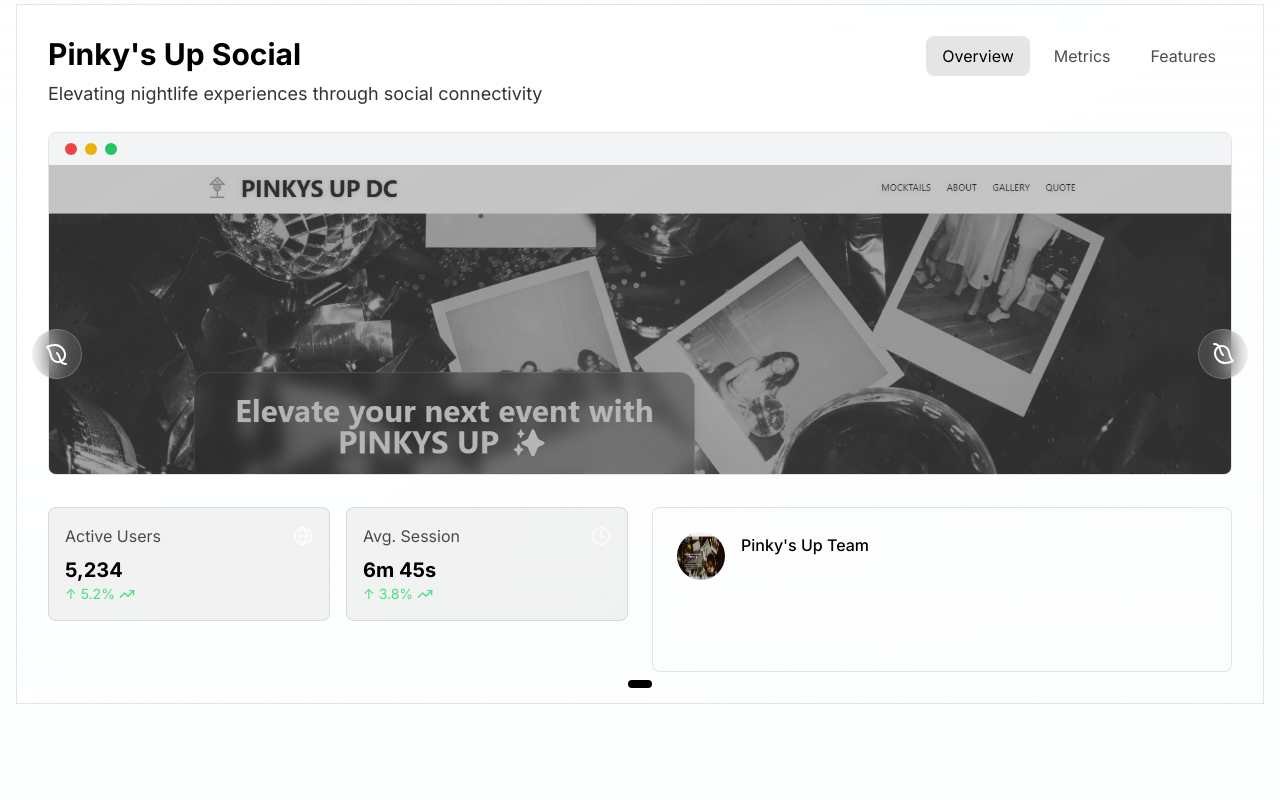
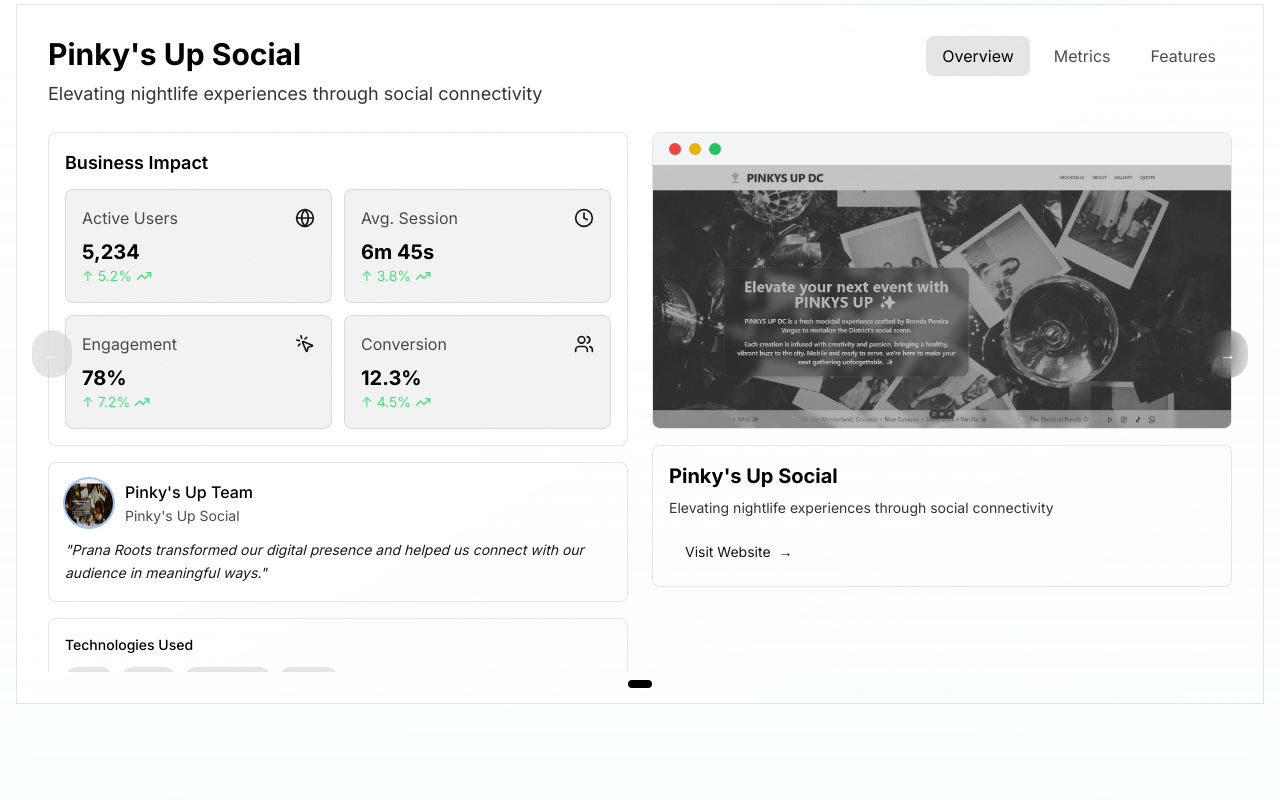
Before and after one commit to prana-canopy/prana-roots, a Next.js app: page / in a window 1280 px wide. Shown: the part 860-1660 px from the top of the page. Built offline with nearby package versions, Linux system fonts and the light colour scheme.

Commit message:
our process color improvements

```diff
--- a/components/rotating-carousel.tsx
+++ b/components/rotating-carousel.tsx
@@ -143,7 +143,11 @@
     if (!isAutoPlaying) return;
     const timer = setInterval(() => {
       setDirection(1);
-      setCurrentIndex((prevIndex) => (prevIndex + 1) % cards.length);
+      setCurrentIndex(
+        direction === 'next'
+          ? (currentIndex + 1) % cards.length
+          : (currentIndex - 1 + cards.length) % cards.length
+      );
     }, 10000);
     return () => clearInterval(timer);
   }, [isAutoPlaying]);
@@ -201,23 +205,23 @@
     <div className="w-full max-w-7xl mx-auto px-4 py-16">
       <div className="relative h-[700px] perspective">
         {/* Navigation Buttons */}
-        <div className="absolute inset-x-0 top-1/2 -translate-y-1/2 flex justify-between z-20 px-4">
+        <div className="absolute inset-x-2 md:inset-x-4 top-1/2 -translate-y-1/2 flex justify-between z-20">
           {['prev', 'next'].map((direction) => (
             <button
               key={direction}
               onClick={() => {
-                const newDirection = direction === 'next' ? 1 : -1;
-                setDirection(newDirection);
-                setCurrentIndex((currentIndex + newDirection + cards.length) % cards.length);
+                setDirection(direction === 'next' ? 1 : -1);
+                setCurrentIndex(
+                  direction === 'next'
+                    ? (currentIndex + 1) % cards.length
+                    : (currentIndex - 1 + cards.length) % cards.length
+                );
               }}
-              className="p-3 rounded-full bg-white/10 backdrop-blur-md border border-white/20
-                hover:bg-white/20 transition-all duration-300 hover:scale-110 group"
+              className={`p-2 md:p-3 rounded-full ${theme === 'dark' ? 'bg-white/10 hover:bg-white/20' : 'bg-black/10 hover:bg-black/20'}
+                backdrop-blur-md transition-colors duration-300 text-white`}
+              aria-label={`Show ${direction} slide`}
             >
-              <Leaf
-                className={`w-6 h-6 text-white transition-transform ${
-                  direction === 'next' ? 'rotate-90' : '-rotate-90'
-                } group-hover:scale-110`}
-              />
+              {direction === 'prev' ? '←' : '→'}
             </button>
           ))}
         </div>
@@ -261,98 +265,155 @@
                 {/* Content based on active tab */}
                 <div className="flex-1 overflow-hidden">
                   {activeTab === 'overview' && (
-                    <div className="h-full grid grid-cols-1 gap-8">
-                      {/* Site Preview */}
-                      <div className={`relative rounded-lg overflow-hidden border ${theme === 'dark' ? 'border-white/20' : 'border-black/10'} group hover:border-[var(--megaman)] transition-all duration-300`}>
-                        {/* Browser Frame */}
-                        <div className={`h-8 ${theme === 'dark' ? 'bg-[#1a1a1a]' : 'bg-gray-100'} flex items-center px-4 space-x-2`}>
-                          <div className="flex space-x-2">
-                            <div className="w-3 h-3 rounded-full bg-red-500"></div>
-                            <div className="w-3 h-3 rounded-full bg-yellow-500"></div>
-                            <div className="w-3 h-3 rounded-full bg-green-500"></div>
-                          </div>
-                        </div>
-                        {/* Image Container */}
-                        <div className="relative w-full overflow-hidden" style={{ paddingBottom: "45%" }}>
-                          <div className="absolute inset-0 bg-black/20 mix-blend-multiply group-hover:bg-transparent transition-colors duration-500 z-10" />
-                          <img
-                            src={cards[currentIndex].previewImage}
-                            alt={`${cards[currentIndex].title} Preview`}
-                            className="absolute inset-0 w-full h-full object-cover object-center
-                              filter grayscale opacity-80 group-hover:grayscale-0 group-hover:opacity-100
-                              transform group-hover:scale-105 transition-all duration-500"
-                          />
-                        </div>
-                      </div>
-
-                      {/* Quick Stats & Testimonial */}
-                      <div className="grid grid-cols-2 gap-6">
-                        <div className="space-y-4">
-                          <div className="grid grid-cols-2 gap-4">
+                    <div className="h-full grid grid-cols-1 lg:grid-cols-2 gap-4 md:gap-6">
+                      {/* Left Column: Business Impact */}
+                      <div className="space-y-4">
+                        {/* Key Metrics */}
+                        <div className={`bg-white/10 ${theme === 'dark' ? 'backdrop-blur-md' : ''} rounded-lg p-4 border ${theme === 'dark' ? 'border-white/20' : 'border-black/10'}`}>
+                          <h3 className={`text-lg font-semibold ${theme === 'dark' ? 'text-white' : 'text-black'} mb-3`}>
+                            Business Impact
+                          </h3>
+                          <div className="grid grid-cols-2 gap-3">
                             <MetricCard
-                              icon={<Globe className="w-5 h-5 text-white/70" />}
+                              icon={<Globe className="w-4 h-4 md:w-5 md:h-5 text-[var(--megaman)]" />}
                               label="Active Users"
                               value={cards[currentIndex].metrics.current.visitors}
                               trend={5.2}
                             />
                             <MetricCard
-                              icon={<Clock className="w-5 h-5 text-white/70" />}
+                              icon={<Clock className="w-4 h-4 md:w-5 md:h-5 text-[var(--frozen-turquoise)]" />}
                               label="Avg. Session"
                               value={cards[currentIndex].metrics.current.timeSpent}
                               trend={3.8}
                             />
+                            <MetricCard
+                              icon={<MousePointerClick className="w-4 h-4 md:w-5 md:h-5 text-[var(--heart-of-ice)]" />}
+                              label="Engagement"
+                              value={cards[currentIndex].metrics.current.engagement}
+                              trend={7.2}
+                            />
+                            <MetricCard
+                              icon={<Users className="w-4 h-4 md:w-5 md:h-5 text-[var(--electric-lettuce)]" />}
+                              label="Conversion"
+                              value={cards[currentIndex].metrics.current.conversion}
+                              trend={4.5}
+                            />
                           </div>
                         </div>
 
+                        {/* Client Testimonial */}
                         {cards[currentIndex].testimonial && (
-                          <div className={`bg-white/10 ${theme === 'dark' ? 'backdrop-blur-md' : ''} rounded-lg p-6 border ${theme === 'dark' ? 'border-white/20' : 'border-black/10'}`}>
-                            <div className="flex items-center gap-4 mb-4">
+                          <div className={`bg-white/10 ${theme === 'dark' ? 'backdrop-blur-md' : ''} rounded-lg p-4 border ${theme === 'dark' ? 'border-white/20' : 'border-black/10'}`}>
+                            <div className="flex items-center gap-3 mb-3">
                               <img
                                 src={cards[currentIndex].testimonial.image}
                                 alt={cards[currentIndex].testimonial.author}
-                                className="w-12 h-12 rounded-full"
+                                className="w-12 h-12 rounded-full ring-2 ring-[var(--megaman)]/30"
                               />
                               <div>
                                 <p className={`font-medium ${theme === 'dark' ? 'text-white' : 'text-black'}`}>
                                   {cards[currentIndex].testimonial.author}
                                 </p>
-                                <p className={`text-white/70 ${theme === 'dark' ? 'text-white/70' : 'text-black/70'} text-sm`}>
+                                <p className={`text-sm ${theme === 'dark' ? 'text-white/70' : 'text-black/70'}`}>
                                   {cards[currentIndex].testimonial.company}
                                 </p>
                               </div>
                             </div>
-                            <p className={`text-white/90 ${theme === 'dark' ? 'text-white/90' : 'text-black/90'} italic`}>
+                            <blockquote className={`${theme === 'dark' ? 'text-white/90' : 'text-black/90'} italic text-sm leading-relaxed`}>
                               "{cards[currentIndex].testimonial.quote}"
-                            </p>
+                            </blockquote>
                           </div>
                         )}
+
+                        {/* Tech Stack */}
+                        <div className={`bg-white/10 ${theme === 'dark' ? 'backdrop-blur-md' : ''} rounded-lg p-4 border ${theme === 'dark' ? 'border-white/20' : 'border-black/10'}`}>
+                          <h3 className={`text-sm font-medium ${theme === 'dark' ? 'text-white' : 'text-black'} mb-3`}>
+                            Technologies Used
+                          </h3>
+                          <div className="flex flex-wrap gap-2">
+                            {cards[currentIndex].techStack.map((tech) => (
+                              <span
+                                key={tech}
+                                className={`px-2 py-1 text-xs rounded-full ${theme === 'dark' ? 'bg-white/20 text-white' : 'bg-black/10 text-black'}`}
+                              >
+                                {tech}
+                              </span>
+                            ))}
+                          </div>
+                        </div>
+                      </div>
+
+                      {/* Right Column: Preview & Description */}
+                      <div className="space-y-4">
+                        {/* Site Preview */}
+                        <div className={`relative w-full h-fit rounded-lg overflow-hidden border ${theme === 'dark' ? 'border-white/20' : 'border-black/10'} group hover:border-[var(--megaman)] transition-all duration-300`}>
+                          {/* Browser Frame */}
+                          <div className={`h-6 md:h-8 ${theme === 'dark' ? 'bg-[#1a1a1a]' : 'bg-gray-100'} flex items-center px-2 md:px-4 space-x-2`}>
+                            <div className="flex space-x-1 md:space-x-2">
+                              <div className="w-2 h-2 md:w-3 md:h-3 rounded-full bg-red-500"></div>
+                              <div className="w-2 h-2 md:w-3 md:h-3 rounded-full bg-yellow-500"></div>
+                              <div className="w-2 h-2 md:w-3 md:h-3 rounded-full bg-green-500"></div>
+                            </div>
+                          </div>
+                          <div className="relative w-full">
+                            <div className="absolute inset-0 bg-black/20 mix-blend-multiply group-hover:bg-transparent transition-colors duration-500 z-10" />
+                            <img
+                              src={cards[currentIndex].previewImage}
+                              alt={`${cards[currentIndex].title} Preview`}
+                              className="w-full h-auto object-contain
+                                filter grayscale opacity-80 group-hover:grayscale-0 group-hover:opacity-100
+                                transform group-hover:scale-105 transition-all duration-500"
+                            />
+                          </div>
+                        </div>
+
+                        {/* Project Info */}
+                        <div className={`bg-white/10 ${theme === 'dark' ? 'backdrop-blur-md' : ''} rounded-lg p-4 border ${theme === 'dark' ? 'border-white/20' : 'border-black/10'}`}>
+                          <h2 className={`text-xl font-bold ${theme === 'dark' ? 'text-white' : 'text-black'} mb-2`}>
+                            {cards[currentIndex].title}
+                          </h2>
+                          <p className={`text-sm ${theme === 'dark' ? 'text-white/80' : 'text-black/80'} mb-4`}>
+                            {cards[currentIndex].description}
+                          </p>
+                          <a
+                            href="https://www.pinkysup.social"
+                            target="_blank"
+                            rel="noopener noreferrer"
+                            className="inline-flex items-center gap-2 px-4 py-2 rounded-lg text-sm
+                              bg-[var(--megaman)]/10 text-[var(--megaman)]
+                              hover:bg-[var(--megaman)]/20 transition-colors duration-300"
+                          >
+                            Visit Website
+                            <span aria-hidden="true">→</span>
+                          </a>
+                        </div>
                       </div>
                     </div>
                   )}
 
                   {activeTab === 'metrics' && (
-                    <div className="h-full space-y-6">
-                      <div className="grid grid-cols-4 gap-4">
+                    <div className="h-full space-y-4 md:space-y-6">
+                      <div className="grid grid-cols-2 md:grid-cols-4 gap-3 md:gap-4">
                         <MetricCard
-                          icon={<Eye className="w-5 h-5 text-white/70" />}
+                          icon={<Eye className="w-4 h-4 md:w-5 md:h-5 text-white/70" />}
                           label="Visitors"
                           value={cards[currentIndex].metrics.current.visitors}
                           trend={5.2}
                         />
                         <MetricCard
-                          icon={<MousePointerClick className="w-5 h-5 text-white/70" />}
+                          icon={<MousePointerClick className="w-4 h-4 md:w-5 md:h-5 text-white/70" />}
                           label="Engagement"
                           value={cards[currentIndex].metrics.current.engagement}
                           trend={3.8}
                         />
                         <MetricCard
-                          icon={<Clock className="w-5 h-5 text-white/70" />}
+                          icon={<Clock className="w-4 h-4 md:w-5 md:h-5 text-white/70" />}
                           label="Avg. Time"
                           value={cards[currentIndex].metrics.current.timeSpent}
                           trend={-2.1}
                         />
                         <MetricCard
-                          icon={<Users className="w-5 h-5 text-white/70" />}
+                          icon={<Users className="w-4 h-4 md:w-5 md:h-5 text-white/70" />}
                           label="Conversion"
                           value={cards[currentIndex].metrics.current.conversion}
                           trend={7.4}
@@ -367,27 +428,27 @@
                   )}
 
                   {activeTab === 'features' && (
-                    <div className="h-full grid grid-cols-2 gap-8">
-                      <div className="space-y-6">
+                    <div className="h-full grid grid-cols-1 md:grid-cols-2 gap-4 md:gap-8">
+                      <div className="space-y-4 md:space-y-6">
                         <div className={`bg-white/10 ${theme === 'dark' ? 'backdrop-blur-md' : ''} rounded-lg p-6 border ${theme === 'dark' ? 'border-white/20' : 'border-black/10'}`}>
-                          <h3 className={`text-xl font-semibold ${theme === 'dark' ? 'text-white' : 'text-black'} mb-4`}>Key Features</h3>
+                          <h3 className={`text-lg md:text-xl font-semibold ${theme === 'dark' ? 'text-white' : 'text-black'} mb-3 md:mb-4`}>Key Features</h3>
                           <ul className="space-y-4">
                             {cards[currentIndex].features.map((feature, idx) => (
                               <li key={idx} className="flex items-center gap-3 text-white/90">
-                                <div className="w-2 h-2 rounded-full bg-[var(--frozen-turquoise)]" />
+                                <div className="w-2 h-2 md:w-3 md:h-3 rounded-full bg-[var(--frozen-turquoise)]" />
                                 {feature}
                               </li>
                             ))}
                           </ul>
                         </div>
 
-                        <div className={`bg-white/10 ${theme === 'dark' ? 'backdrop-blur-md' : ''} rounded-lg p-6 border ${theme === 'dark' ? 'border-white/20' : 'border-black/10'}`}>
-                          <h3 className={`text-xl font-semibold ${theme === 'dark' ? 'text-white' : 'text-black'} mb-4`}>Tech Stack</h3>
+                        <div className={`bg-white/10 ${theme === 'dark' ? 'backdrop-blur-md' : ''} rounded-lg p-4 md:p-6 border ${theme === 'dark' ? 'border-white/20' : 'border-black/10'}`}>
+                          <h3 className={`text-lg md:text-xl font-semibold ${theme === 'dark' ? 'text-white' : 'text-black'} mb-3 md:mb-4`}>Tech Stack</h3>
                           <div className="flex flex-wrap gap-2">
                             {cards[currentIndex].techStack.map((tech) => (
                               <span
                                 key={tech}
-                                className={`px-3 py-1.5 rounded-full ${theme === 'dark' ? 'bg-white/20 text-white' : 'bg-black/10 text-black'}`}
+                                className={`px-2 py-1 md:px-3 md:py-1.5 text-sm rounded-full ${theme === 'dark' ? 'bg-white/20 text-white' : 'bg-black/10 text-black'}`}
                               >
                                 {tech}
                               </span>
@@ -397,7 +458,7 @@
                       </div>
 
                       <div className={`bg-white/10 ${theme === 'dark' ? 'backdrop-blur-md' : ''} rounded-lg p-6 border ${theme === 'dark' ? 'border-white/20' : 'border-black/10'}`}>
-                        <h3 className={`text-xl font-semibold ${theme === 'dark' ? 'text-white' : 'text-black'} mb-4`}>Implementation Timeline</h3>
+                        <h3 className={`text-lg md:text-xl font-semibold ${theme === 'dark' ? 'text-white' : 'text-black'} mb-3 md:mb-4`}>Implementation Timeline</h3>
                         <div className="space-y-6">
                           <div className="relative pl-8 border-l-2 border-white/20">
                             <div className="absolute left-0 top-1.5 w-4 h-4 -translate-x-[9px] rounded-full bg-[var(--megaman)]" />
```
Also changed, not shown: components/our-process.tsx (+5 -5 lines).
